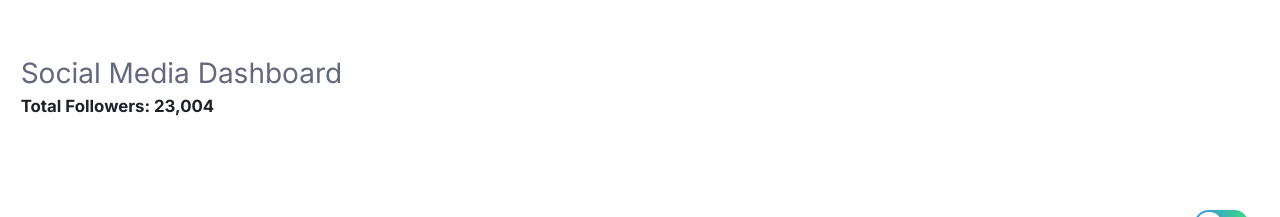
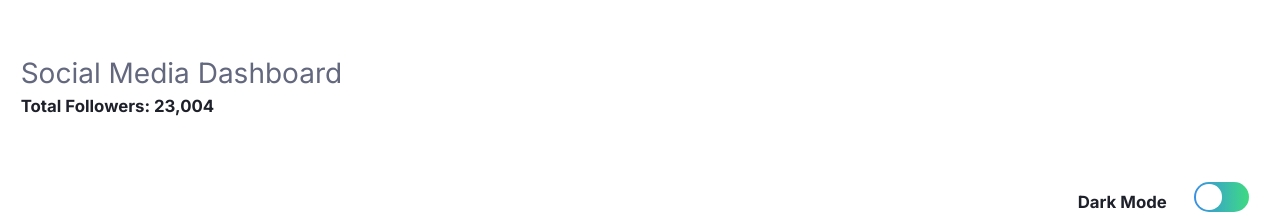
Before and after one commit to cmprac/social-media-dashboard-with-theme-switcher, a plain HTML site: page index.html in a window 1280 px wide. Shown: the top 217 px of the page. Drawn offline with Linux system fonts and the light colour scheme.

Commit message:
Fix switch text positioning > 600px

```diff
--- a/main.css
+++ b/main.css
@@ -74,9 +74,7 @@
 
 .switch-block{
     position: relative;
-    margin-top: 2em;
     display: flex;
-    justify-content: flex-end;
 }
 
 
@@ -332,7 +330,18 @@
     }
 
     .switch-block{
+        position: relative;
+        display: flex;
         grid-area: switch;
+        align-content: flex-end;
+    }
+    .switch-text{
+        text-align: right;
+    }
+
+    .switch{
+        width: 100px;
+        margin:0px;
     }
 
     .card.facebook{
@@ -365,14 +374,7 @@
         margin: auto;
     }
 
-    .switch-block{
-        margin-top: 2em;
-        display:block;
-    }
 
-    .switch-text{
-        text-align: right;
-    }
 }
 
 
@@ -395,7 +397,18 @@
     }
 
     .switch-block{
+        position: relative;
+        display: flex;
         grid-area: switch;
+        align-content: flex-end;
+    }
+    .switch-text{
+        text-align: right;
+    }
+
+    .switch{
+        width: 100px;
+        margin:0px;
     }
 
     .card.facebook{
@@ -427,20 +440,4 @@
         width: 98%;
         margin: auto;
     }
-
-    .switch-block{
-        margin-top: 2em;
-        display:flex;
-        align-content: flex-end;
-    }
-
-    .switch-text{
-        margin-left: auto;
-        width: auto;
-        flex: 0 0 auto;
-    }
-    .switch{
-        width:50px;
-        margin: none;
-    }
 }
```
